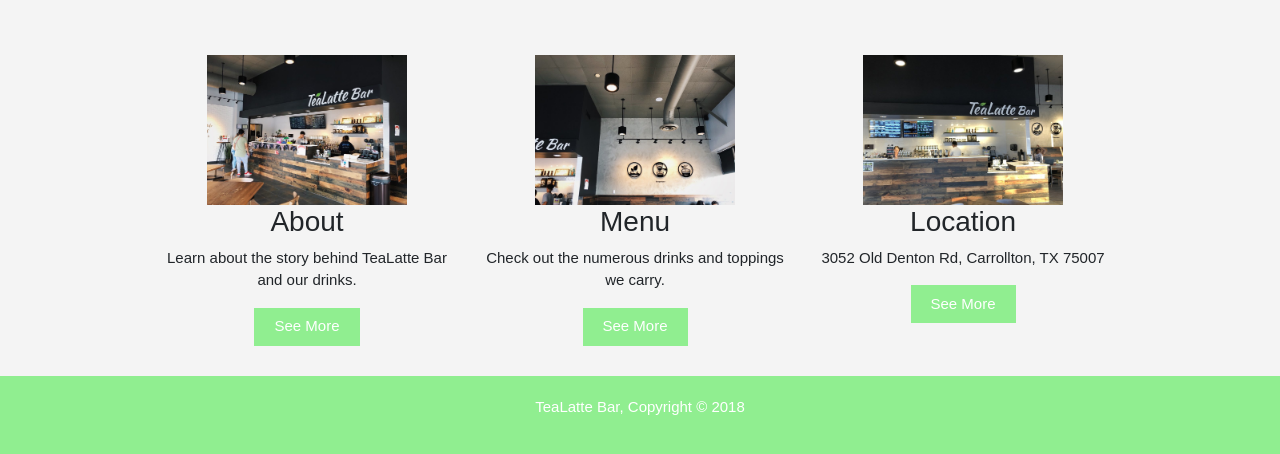
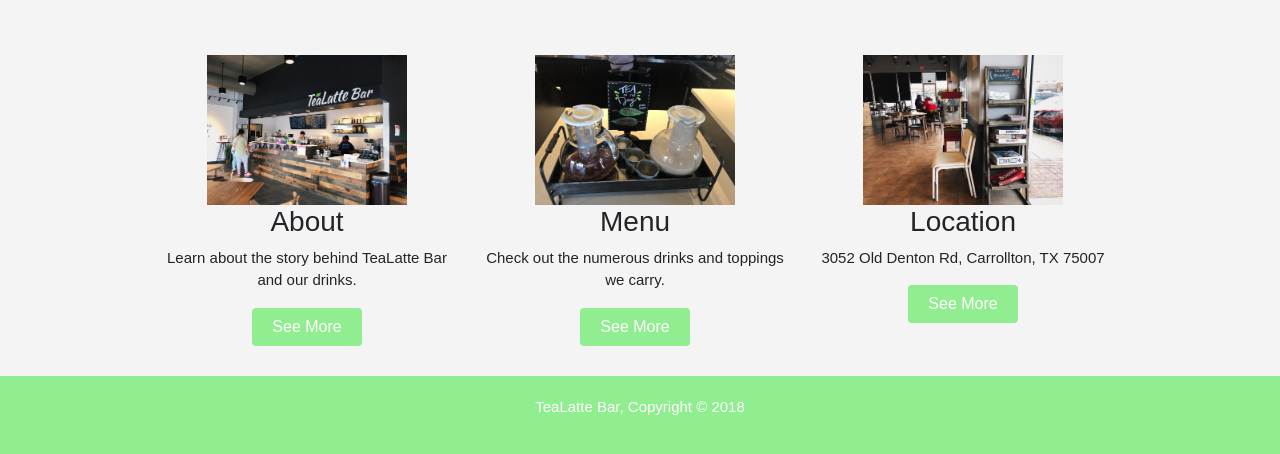
Before and after one commit to jknguyen22/tealatte-bar, a plain HTML site: page index.html in a window 1280 px wide. Shown: the part 679-1133 px from the top of the page. Drawn offline with nearby package versions, Linux system fonts and the light colour scheme.

Commit message:
Final changes complete

```diff
--- a/css/style.css
+++ b/css/style.css
@@ -24,7 +24,7 @@ ul{
     width: 100%;
 }
 
-.button_1{
+#button_1{
   height:38px;
   background:lightgreen;
   border:0;
@@ -32,7 +32,7 @@ ul{
   padding-right:20px;
   color: #ffffff;
 }
-.button_2{
+#button_2{
   height:38px;
   background:lightgreen;
   border:0;
@@ -40,7 +40,7 @@ ul{
   padding-right:20px;
   color:#ffffff;
 }
-.button_3{
+#button_3{
   height:38px;
   background:lightgreen;
   border:0;
@@ -126,7 +126,9 @@ header #branding h1{
 header nav{
   float:right;
   margin-top:10px;
+
 }
+
 
 header .highlight, header .current a{
   color:lightgreen;
@@ -156,10 +158,6 @@ header a:hover{
   width:200px;
 }
 
-
-/*#aboutus*/
-
-
 footer{
   padding:20px;
   margin-top:20px;
--- a/index.html
+++ b/index.html
@@ -7,8 +7,6 @@
 	<meta name="keywords" content="organic coffee, boba, tapioca, bubbles, boba tea, tealatte, tealatte bar">
   	<meta name="author" content="Jenny Nguyen">
     <title>TeaLatte Bar | Welcome</title>
-<!-- 	<script src="https://code.jquery.com/jquery-3.3.1.min.js"></script>
-    <link rel="stylesheet" href="./bootstrap-3.3.7-dist/css/bootstrap.min.css"> -->
     <link rel="stylesheet" href="https://stackpath.bootstrapcdn.com/bootstrap/4.1.3/css/bootstrap.min.css" integrity="sha384-MCw98/SFnGE8fJT3GXwEOngsV7Zt27NXFoaoApmYm81iuXoPkFOJwJ8ERdknLPMO" crossorigin="anonymous">
     <link rel="stylesheet" href="./css/style.css">
   </head>
@@ -48,17 +46,17 @@ jquery is working
             <!-- Wrapper for slides -->
             <div class="carousel-inner" role="listbox">
                 <div class="carousel-item active">
-                    <img src="./img/carousel1.jpg" class="img-fluid" alt="">
+                    <img src="./img/tealattebar14.jpg" class="img-fluid" alt="">
                     <div class="carousel-caption">
                         <h1>TeaLatte Bar</h1>
                         <p>Your one-stop shop for organic and delicious drinks.</p>
                     </div>
                 </div>
                 <div class="carousel-item">
-                    <img src="./img/carousel2.jpg" class="img-fluid" alt="">
+                    <img src="./img/drinks6.jpg" class="img-fluid" alt="">
                 </div>
                 <div class="carousel-item">
-                    <img src="./img/carousel3.jpg" class="img-fluid" alt="">
+                    <img src="./img/wakeup4.jpg" class="img-fluid" alt="">
                 </div>
             </div>
 
@@ -80,23 +78,27 @@ jquery is working
 		        	<h3>About</h3>
 		        	<p>Learn about the story behind TeaLatte Bar and our drinks.</p>
 			        <form>
-			         	<button type="submit" class="button_1">See More</button>
+			         	<!-- <button type="submit" class="button_1">See More</button> -->
+                        <input type="button" id="button_1" class="btn btn-info 1" value="See More" onclick="location.href = 'about.html';">
 		        	</form>
 	        	</div>
 	        	<div class="box">
-			        <img src="./img/tealattebar4.jpg">
+			        <img src="./img/teaoftheday.jpg">
 			        <h3>Menu</h3>
 			        <p>Check out the numerous drinks and toppings we carry.</p>
 			        <form>
-				        <button type="submit" class="button_2">See More</button>
+				        <input type="button" id="button_2" class="btn btn-info 2" value="See More" onclick="location.href = 'menu.html';">
 			        </form>
 	        	</div>
 		    	<div class="box">
-		          <img src="./img/tealattebar5.jpg">
+		          <img src="./img/boardgames.jpg">
 		          <h3>Location</h3>
 		          <p>3052 Old Denton Rd, Carrollton, TX 75007</p>
 		          	<form>
-			         	<button type="submit" class="button_3">See More</button>
+<!-- 			         	<a href="location.html"><button type="submit" class="button_3">See More</button></a>
+ -->                     <!--    <button type="button" formaction="location.html">Get In Touch!</button> -->
+<!--                         <button onclick="window.location.href='/location.html'">Continue</button>-->
+                         <input type="button" id="button_3" class="btn btn-info 3" value="See More" onclick="location.href = 'location.html';">
 		        	</form>
 	       	 	</div>
 	     	</div>
```
Also changed, not shown: location.html (+1 -0 lines), menu.html (+1 -0 lines), img/drinks5.jpg (added), img/drinks6.jpg (added), img/tealattebar14.jpg (added), img/wakeup4.jpg (added).
